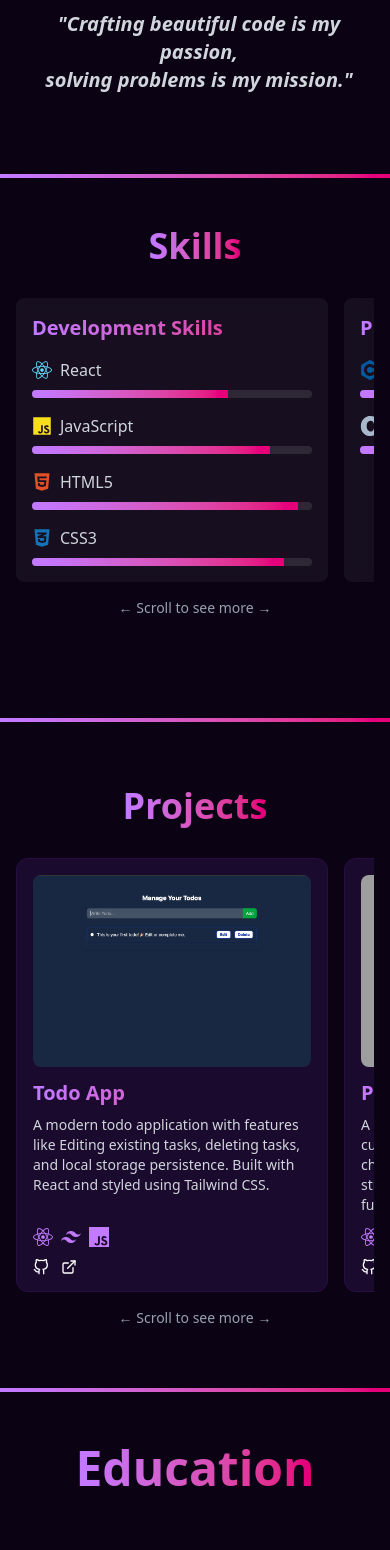
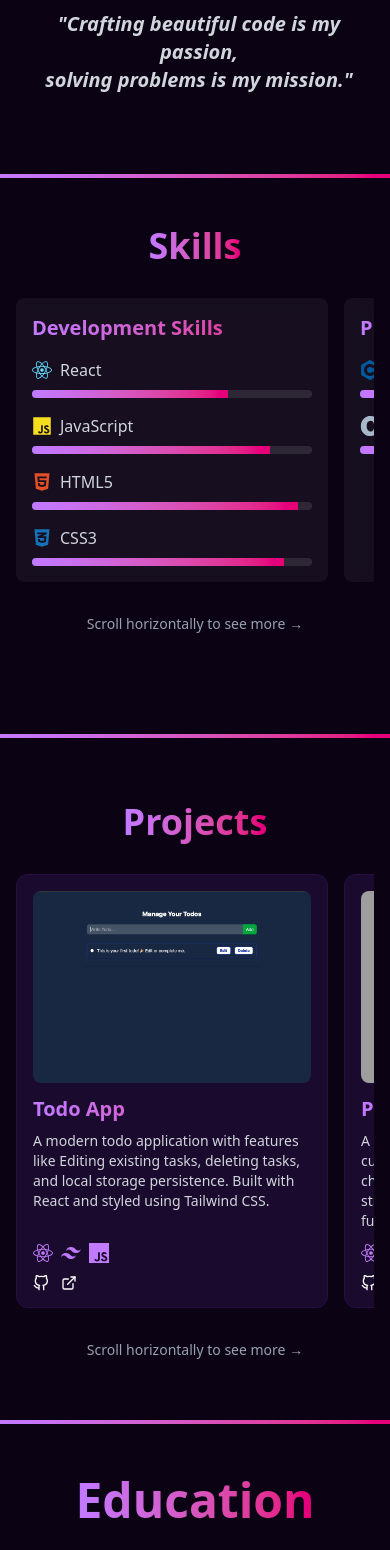
Before and after one commit to Varun24-s/Portfolio-Website, a React (Vite) app: page / in a window 390 px wide. Shown: the part 1658-3208 px from the top of the page. Built offline with nearby package versions, Linux system fonts and the light colour scheme; grey boxes are pictures that could not be loaded.

Commit message:
sliderfixes

```diff
--- a/src/components/Projects.jsx
+++ b/src/components/Projects.jsx
@@ -105,21 +105,20 @@ function Projects() {
         </div>
 
         {/* Mobile Slider View */}
-        <div className="sm:hidden w-full">
-          <div
-            ref={containerRef}
-            className="flex gap-4 overflow-x-auto snap-x snap-mandatory hide-scrollbar"
-          >
+        <div className="sm:hidden">
+          <div className="overflow-x-auto pb-4" style={{ WebkitOverflowScrolling: 'touch' }}>
+            <div className="flex gap-4 w-fit">
               {projects.map((project, index) => (
                 <div
                   key={index}
-                className="min-w-[280px] w-[80vw] flex-shrink-0 snap-center"
+                  className="min-w-[280px] w-[80vw]"
                 >
                   <ProjectCard {...project} />
                 </div>
               ))}
             </div>
-          <p className="text-center text-gray-400 text-sm mt-4">← Scroll to see more →</p>
+          </div>
+          <p className="text-center text-gray-400 text-sm mt-4">Scroll horizontally to see more →</p>
         </div>
 
         <style jsx>{`
--- a/src/components/Skills.jsx
+++ b/src/components/Skills.jsx
@@ -87,15 +87,13 @@ function Skills() {
         </div>
 
         {/* Mobile Slider View */}
-        <div className="md:hidden w-full">
-          <div
-            ref={containerRef}
-            className="flex gap-4 overflow-x-auto snap-x snap-mandatory hide-scrollbar"
-          >
+        <div className="md:hidden">
+          <div className="overflow-x-auto pb-4" style={{ WebkitOverflowScrolling: 'touch' }}>
+            <div className="flex gap-4 w-fit">
               {skillCategories.map((category, index) => (
                 <div
                   key={index}
-                className="bg-white/5 rounded-lg p-4 min-w-[280px] w-[80vw] backdrop-blur-sm flex-shrink-0 snap-center"
+                  className="bg-white/5 rounded-lg p-4 min-w-[280px] w-[80vw] backdrop-blur-sm"
                 >
                   <h3 className="text-xl font-semibold mb-4 text-transparent bg-clip-text bg-gradient-to-r from-purple-400 to-pink-600">
                     {category.title}
@@ -104,12 +102,9 @@ function Skills() {
                     {category.skills.map((skill, skillIndex) => (
                       <div key={skillIndex} className="space-y-2">
                         <div className="flex items-center gap-2">
-                        <motion.span
-                          className="text-xl"
-                          whileHover={{ scale: 1.2 }}
-                        >
+                          <span className="text-xl">
                             {skill.icon}
-                        </motion.span>
+                          </span>
                           <span className="text-gray-300">{skill.name}</span>
                         </div>
                         <div className="h-2 bg-white/10 rounded-full overflow-hidden">
@@ -126,7 +121,8 @@ function Skills() {
                 </div>
               ))}
             </div>
-          <p className="text-center text-gray-400 text-sm mt-4">← Scroll to see more →</p>
+          </div>
+          <p className="text-center text-gray-400 text-sm mt-4">Scroll horizontally to see more →</p>
         </div>
 
         <style jsx>{`
```
Lines whose indentation alone changed are shown as unchanged.
